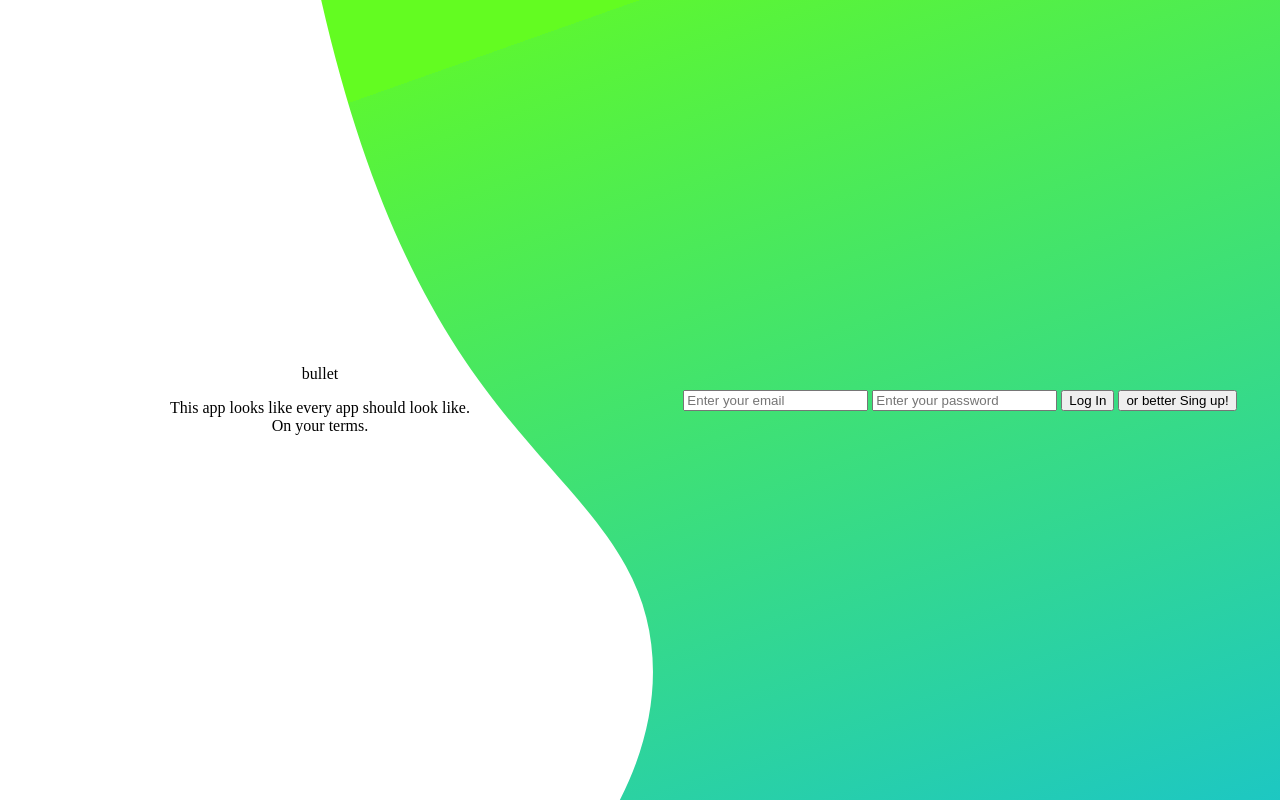
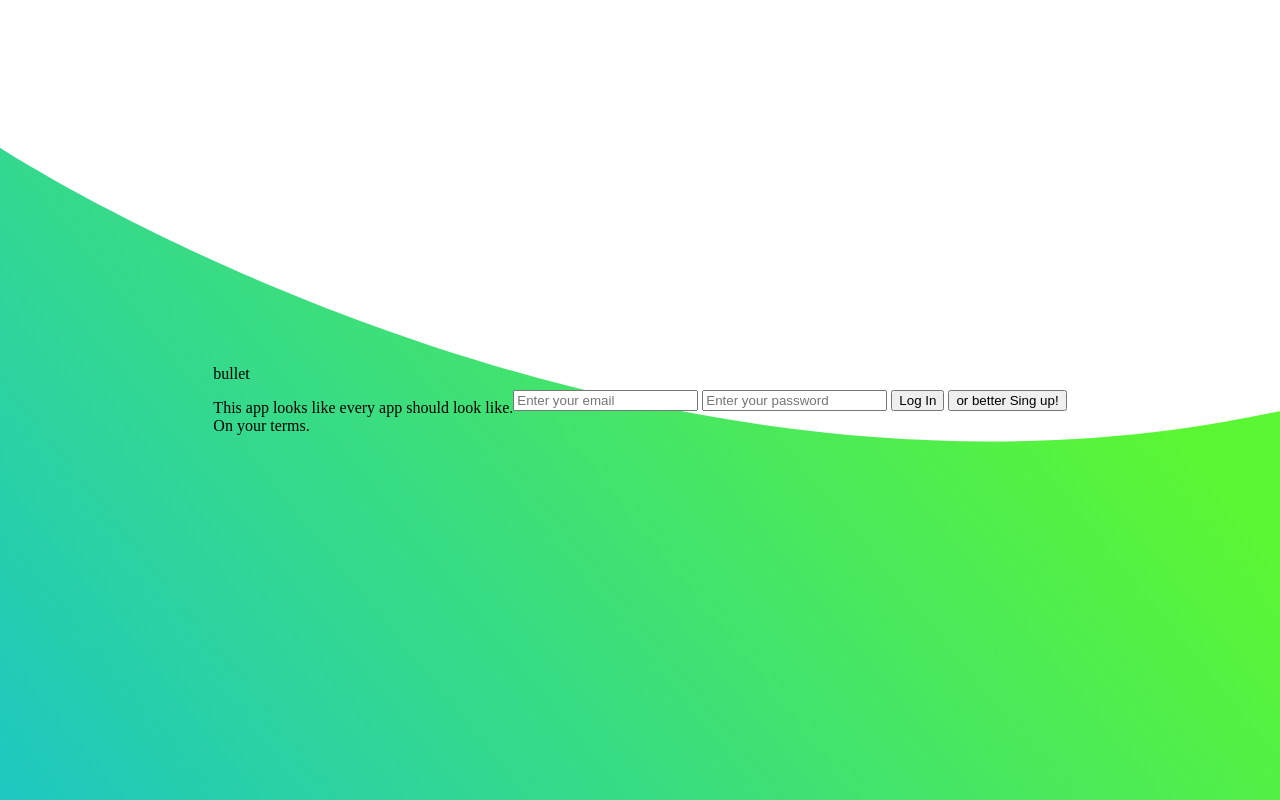
Before and after one commit to melatonina0015/bullet-journal, a PHP site: page /public/views/login.html in a window 1280 px wide. Run offline with PHP 8.4, Linux system fonts and the light colour scheme; some libraries are stand-ins or nearby versions.

Commit message:
add login.css file

```diff
--- /dev/null
+++ b/public/css/login.css
@@ -0,0 +1,18 @@
+.container {
+    width: 100vw;
+    height: 100vh;
+
+    display: flex;
+    flex-direction: row;
+    justify-content: center;
+    align-items: center;
+
+    margin: 0;
+    background:url('../img/bg.svg') no-repeat;
+    background-size: auto 100vh;
+    background-position: left bottom;
+}
+
+body {
+    margin: 0;
+}
--- a/public/css/style.css
+++ b/public/css/style.css
@@ -9,7 +9,8 @@
 
     margin: 0;
     background:url('../img/bg.svg') no-repeat;
-    background-size: 100vw auto;
+    background-size: auto 100vh;
+    background-position: left bottom;
 }
 
 body {
--- a/public/views/login.html
+++ b/public/views/login.html
@@ -4,7 +4,7 @@
     <meta charset="UTF-8">
     <meta http-equiv="X-UA-Compatible" content="IE=edge">
     <meta name="viewport" content="width=device-width, initial-scale=1.0">
-    <link rel="stylesheet" type="text/css" href="../css/style.css">
+    <link rel="stylesheet" type="text/css" href="../css/login.css">
     <script src="https://kit.fontawesome.com/e550729287.js" crossorigin="anonymous"></script>
     <title>Bullet - Welcome!</title>
 </head>
```
Also changed, not shown: public/img/bg.svg, public/img/bg2.svg (deleted), public/img/bg222.svg (deleted), public/img/bg2222.svg (deleted).
